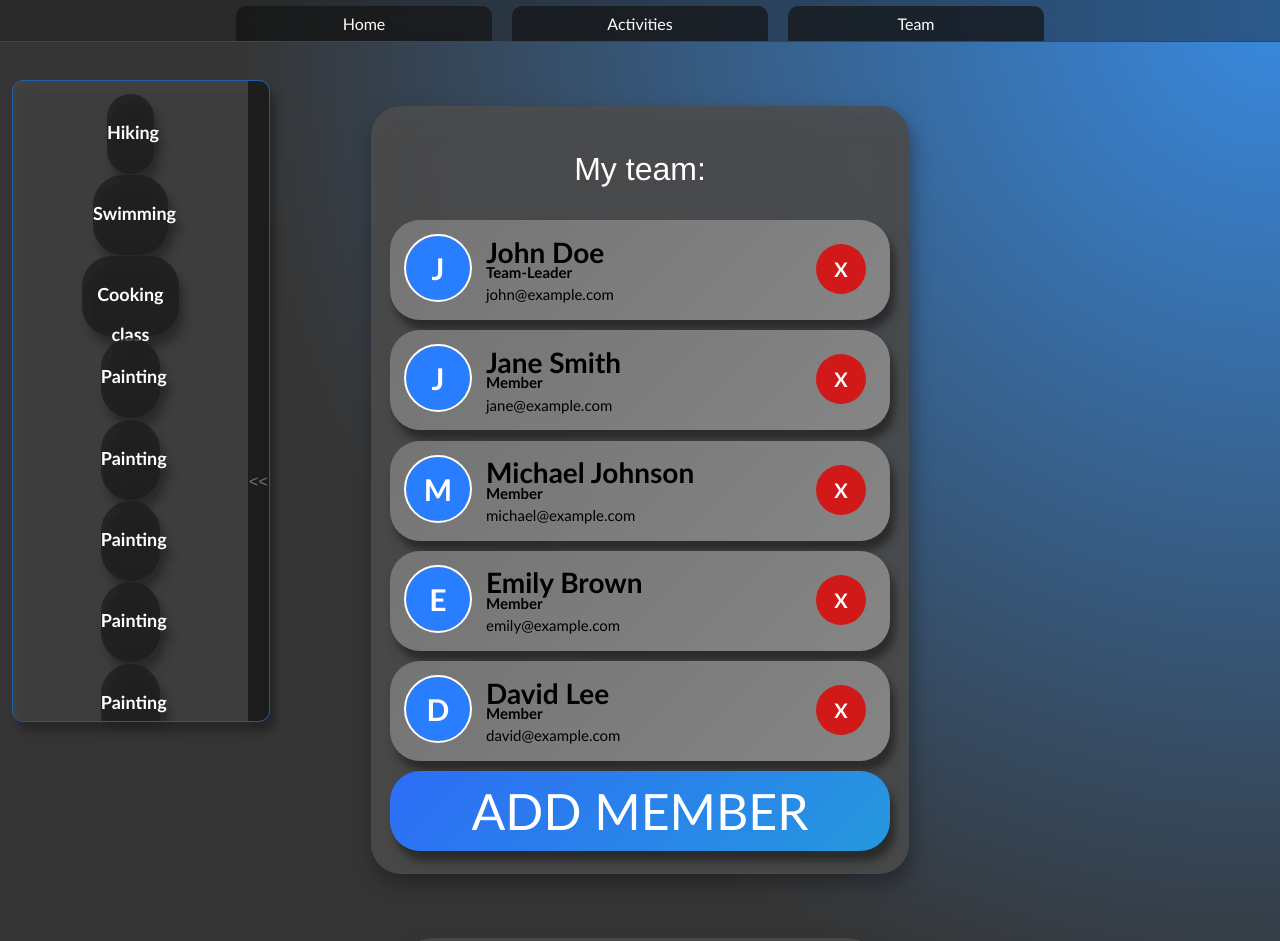
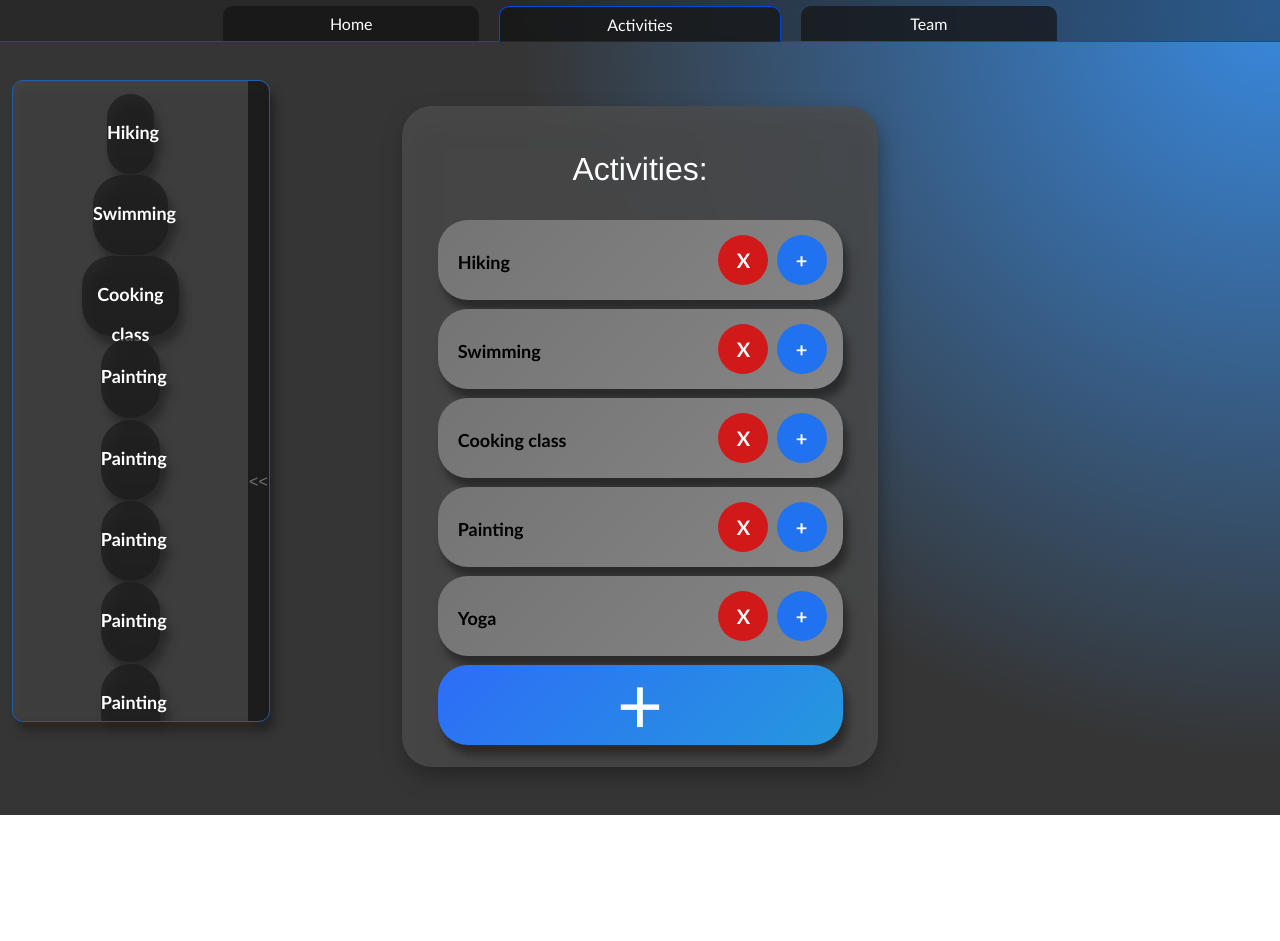
Before and after one commit to lamzaone/angular-FE, an Angular app: page /Activities in a window 1280 px wide. Before the commit this address led to /. Shown: the top 941 px of the page. After the commit the page ends 815 px from the top, so only its background shows below. Built offline with nearby package versions, Linux system fonts and the light colour scheme.

Commit message:
added routing

```diff
--- a/src/app/Sidemenu/side-menu-list/side-menu-list.component.html
+++ b/src/app/Sidemenu/side-menu-list/side-menu-list.component.html
@@ -1,5 +1,6 @@
 <div class="sidemenu" (click)="$event.stopPropagation()">
     <app-side-menu-card *ngFor="let activitiy of activities" [name]="activitiy.name"></app-side-menu-card>
+    <app-add-activity-card class="container" [text]="'SEE ALL'"></app-add-activity-card>
     <app-add-activity-card class="container" [text]="'CREATE NEW'"></app-add-activity-card>
 </div>
 <div class="pullbar" (click)="moveContainerLeft()">
--- a/src/app/app-routing.module.ts
+++ b/src/app/app-routing.module.ts
@@ -7,4 +7,6 @@ const routes: Routes = [];
   imports: [RouterModule.forRoot(routes)],
   exports: [RouterModule]
 })
-export class AppRoutingModule { }
+export class AppRoutingModule {
+
+}
--- a/src/app/app.component.html
+++ b/src/app/app.component.html
@@ -1,25 +1,5 @@
-<!-- * * * * * * * * * * * * * * * * * * * * * * * * * * * * * * * -->
-<!-- * * * * * * * * * * * The content below * * * * * * * * * * * -->
-<!-- * * * * * * * * * * is only a placeholder * * * * * * * * * * -->
-<!-- * * * * * * * * * * and can be replaced. * * * * * * * * * * * -->
-<!-- * * * * * * * * * * * * * * * * * * * * * * * * * * * * * * * -->
-<!-- * * * * * * * * * Delete the template below * * * * * * * * * * -->
-<!-- * * * * * * * to get started with your project! * * * * * * * * -->
-<!-- * * * * * * * * * * * * * * * * * * * * * * * * * * * * * * * -->
+<app-navbar></app-navbar>
+<app-side-menu-list [style.left.%]="containerPosition" (click)="moveContainerLeft()"></app-side-menu-list>
 
-
-<app-navbar></app-navbar>
-<app-side-menu-list [style.left.%]="containerPosition" (click)="moveContainerLeft()"><p>aed</p></app-side-menu-list>
-<app-team-list></app-team-list>
-<app-activities-list></app-activities-list>
-
-
-<!-- * * * * * * * * * * * * * * * * * * * * * * * * * * * * * * * -->
-<!-- * * * * * * * * * * * The content above * * * * * * * * * * * -->
-<!-- * * * * * * * * * * is only a placeholder * * * * * * * * * * -->
-<!-- * * * * * * * * * * and can be replaced. * * * * * * * * * * * -->
-<!-- * * * * * * * * * * * * * * * * * * * * * * * * * * * * * * * -->
-<!-- * * * * * * * * * * End of Placeholder * * * * * * * * * * * -->
-<!-- * * * * * * * * * * * * * * * * * * * * * * * * * * * * * * * -->
-
+<!-- The router-outlet will display the components based on the routes -->
 <router-outlet></router-outlet>
--- a/src/app/app.component.scss
+++ b/src/app/app.component.scss
@@ -1,11 +1,15 @@
 :host{
     padding: 0;
     margin: 0;
+    width: 100%;
+    height: 100%;
 }
 
 body {
     margin: 0;
     padding: 0;
+    width: 100%;
+    height: 100%;
 }
 
 .container{
--- a/src/app/app.component.ts
+++ b/src/app/app.component.ts
@@ -20,4 +20,7 @@ export class AppComponent {
       this.open = !this.open;
     }
   }
+
+
+
 }
--- a/src/app/app.module.ts
+++ b/src/app/app.module.ts
@@ -11,6 +11,14 @@ import { AddActivityCardComponent } from './add-card/add-activity-card.component
 import { SideMenuListComponent } from './Sidemenu/side-menu-list/side-menu-list.component';
 import { SideMenuCardComponent } from './Sidemenu/side-menu-card/side-menu-card.component';
 import { NavbarCardComponent } from './navbar/navbar-card/navbar-card.component';
+import { Routes, RouterModule } from '@angular/router';
+
+
+const   routes: Routes = [
+  { path: '', redirectTo: '/Team', pathMatch: 'full' },
+  { path: 'Team', component: TeamListComponent },
+  { path: 'Activities', component: ActivitiesListComponent },
+];
 
 @NgModule({
   declarations: [
@@ -27,9 +35,12 @@ import { NavbarCardComponent } from './navbar/navbar-card/navbar-card.component'
   ],
   imports: [
     BrowserModule,
-    AppRoutingModule
+    AppRoutingModule,
+    RouterModule.forRoot(routes)
   ],
   providers: [],
   bootstrap: [AppComponent]
 })
-export class AppModule { }
+export class AppModule {
+
+}
--- a/src/app/navbar/navbar-card/navbar-card.component.html
+++ b/src/app/navbar/navbar-card/navbar-card.component.html
@@ -1,3 +1,3 @@
 <div class="container">
-    <p>{{ name }} </p>
+   <p>{{ name }} </p>
 </div>
--- a/src/app/navbar/navbar-card/navbar-card.component.scss
+++ b/src/app/navbar/navbar-card/navbar-card.component.scss
@@ -11,7 +11,18 @@
     border-top-right-radius: 10px;
     text-align: center;
     transition: all 0.2s ease-in-out;
+
+    cursor:pointer;
     &:hover {
+        width: 21%;
+        -webkit-box-sizing: border-box; /* Safari/Chrome, other WebKit */
+        -moz-box-sizing: border-box; /* Firefox, other Gecko */
+        box-sizing: border-box; /* Opera/IE 8+ */
+    }
+
+
+    &.is-active {
+
         border-top:1px solid rgb(1, 72, 224);
         border-left:1px solid rgb(1, 72, 224);
         border-right:1px solid rgb(1, 72, 224);
@@ -20,6 +31,7 @@
         -webkit-box-sizing: border-box; /* Safari/Chrome, other WebKit */
         -moz-box-sizing: border-box; /* Firefox, other Gecko */
         box-sizing: border-box; /* Opera/IE 8+ */
+
     }
 }
 
@@ -34,3 +46,10 @@
     font-family: 'Trebuchet MS', 'Lucida Sans Unicode', 'Lucida Grande', 'Lucida Sans', Arial, sans-serif;
 
 }
+
+
+a {
+    text-decoration: none;
+    color: inherit;
+    cursor: pointer;
+  }
--- a/src/app/navbar/navbar-card/navbar-card.component.ts
+++ b/src/app/navbar/navbar-card/navbar-card.component.ts
@@ -1,4 +1,5 @@
 import { Component, Input } from '@angular/core';
+import { Router } from '@angular/router';
 
 @Component({
   selector: 'app-navbar-card',
@@ -7,7 +8,6 @@ import { Component, Input } from '@angular/core';
 })
 export class NavbarCardComponent {
   @Input() name!: string;
-
-
+  constructor(private router: Router) { }
 
 }
--- a/src/app/navbar/navbar.component.html
+++ b/src/app/navbar/navbar.component.html
@@ -1 +1 @@
-<app-navbar-card *ngFor="let page of pages" [name]="page"></app-navbar-card>
+<app-navbar-card *ngFor="let page of pages" [name]="page" routerLink="{{page}}" [routerLinkActive]="['is-active']"></app-navbar-card>
--- a/src/styles.scss
+++ b/src/styles.scss
@@ -1,6 +1,16 @@
 body{
     margin: 0;
     padding: 0;
+
     background-image: radial-gradient(circle at top right, #0169d8c7, rgba(31, 31, 31, 0.9) 50%);
+    background-size: 100%;
+
+    width: 100%;
+    height: 10%;
 
 }
+html, body, #app-container {
+    min-height: 100%;
+    margin: 0;
+    padding: 0;
+  }
```
